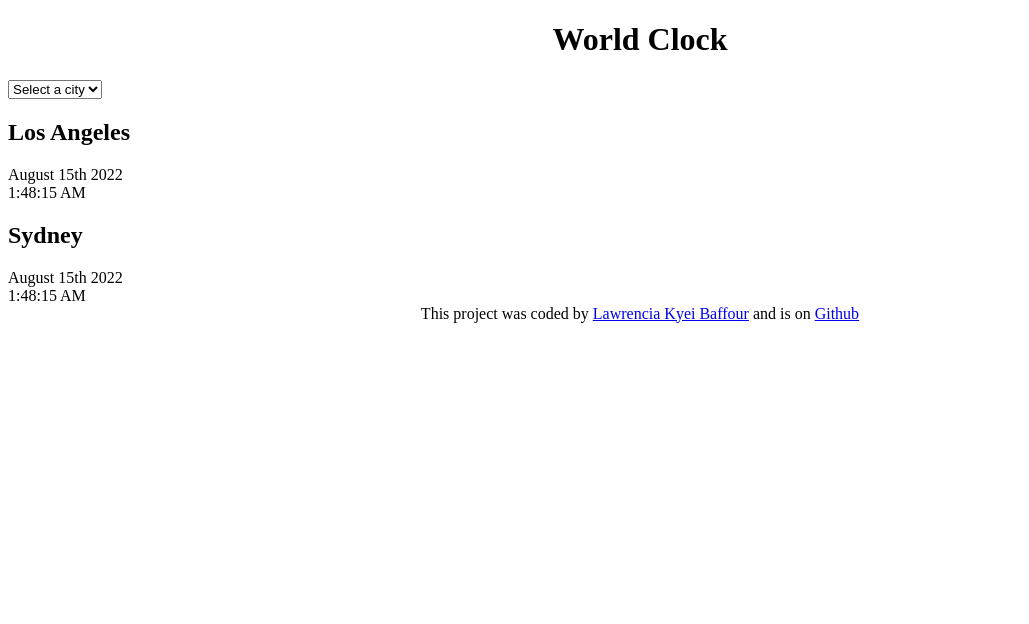
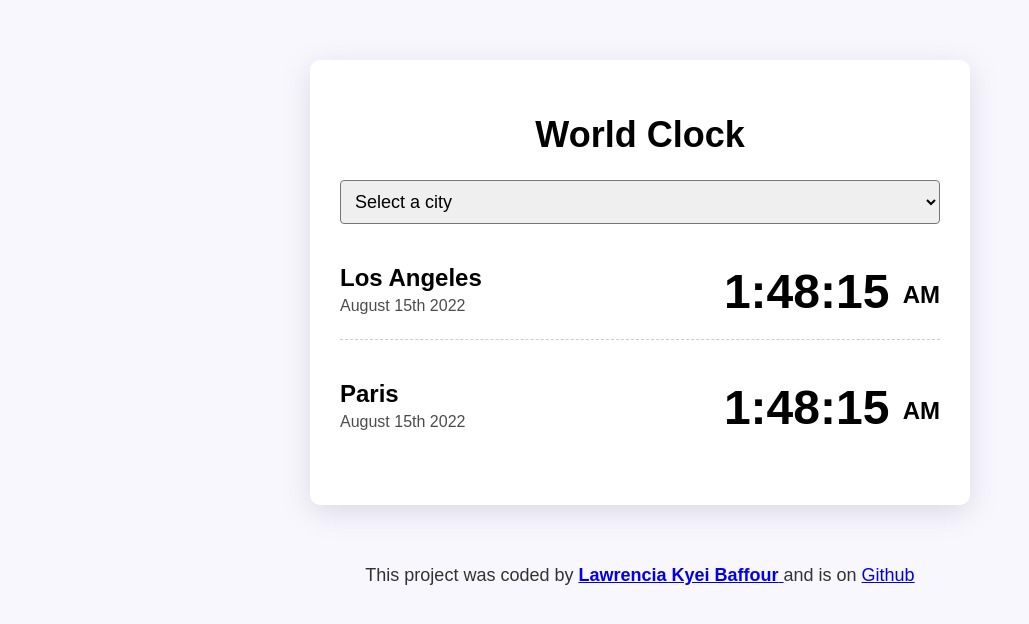
Before and after one commit to Cia-17/world-clock, a plain HTML site: page index.html in a window 1280 px wide. Shown: the whole page, without its empty margins (0-1029 px from the left). Drawn offline with Linux system fonts and the light colour scheme.

Commit message:
Styled project with css

```diff
--- a/css/style.css
+++ b/css/style.css
@@ -1,6 +1,78 @@
+body{
+    background-color: #f9f7fe;
+     font-family: sans-serif;
+}
+
 h1{
     text-align: center;
+    font-family: sans-serif;
+    font-size: 36px;
 }
+
+h2{
+    margin: 0 0 5px;
+    font-size: 24px;
+}
+
+select{
+    display: block;
+    width: 100%;
+    font-size: 18px;
+    border-radius: 4px;
+    padding: 10px;
+
+}
+
+.container{
+    max-width: 600px;
+    margin: 60px auto;
+    background: white;
+    padding: 30px;
+    box-shadow:  rgba(100,100,111,0.2) 0px 7px 29px 0px;
+    border-radius: 10px;
+
+
+
+}
+
+.city{
+    display: flex;
+    justify-content: space-between;
+    margin: 20px 0;
+    padding: 20px 0;
+    border-bottom: 1px dashed rgba(0,0,0, 0.2);
+
+}
+
+.city:last-child {
+    border: none
+}
+
+
+
+.date{
+    opacity: 0.7;
+}
+
+
+.time{
+    font-size: 48px;
+    font-weight: bold;
+}
+
+.time small{
+    font-size: 24px;
+    vertical-align: middle;
+}
+
+
+
+
+
+
 footer{
     text-align: center;
+    font-size: 18px;
+    color: rgba(0,0,0,0.8)
+
 }
--- a/index.html
+++ b/index.html
@@ -19,16 +19,22 @@
         </select>
 
         <div class="city">
-            <h2>Los Angeles </h2>
+            <div>
+            <h2>Los Angeles</h2>
             <div class="date">August 15th 2022</div>
-            <div class="time">1:48:15 AM</div>
+            </div>
+            <div class="time">1:48:15 <small>AM</small></div>
         </div>
 
         <div class="city">
-            <h2>Sydney</h2>
+            <div>
+            <h2>Paris</h2>
             <div class="date">August 15th 2022</div>
-            <div class="time">1:48:15 AM</div>
+            </div>
+            <div class="time">1:48:15 <small>AM</small></div>
         </div>
+
+
 
     </div>
 
@@ -36,7 +42,7 @@
 
 
 
-    <footer>This project was coded by <a href="https://github.com/Cia-17" target="_blank">Lawrencia Kyei Baffour</a>
+    <footer>This project was coded by <a href="https://github.com/Cia-17" target="_blank"><strong>Lawrencia Kyei Baffour</strong> </a>
     and is on <a href="https://github.com/Cia-17/world-clock" target="_blank">Github</a>
     </footer>
 
```
